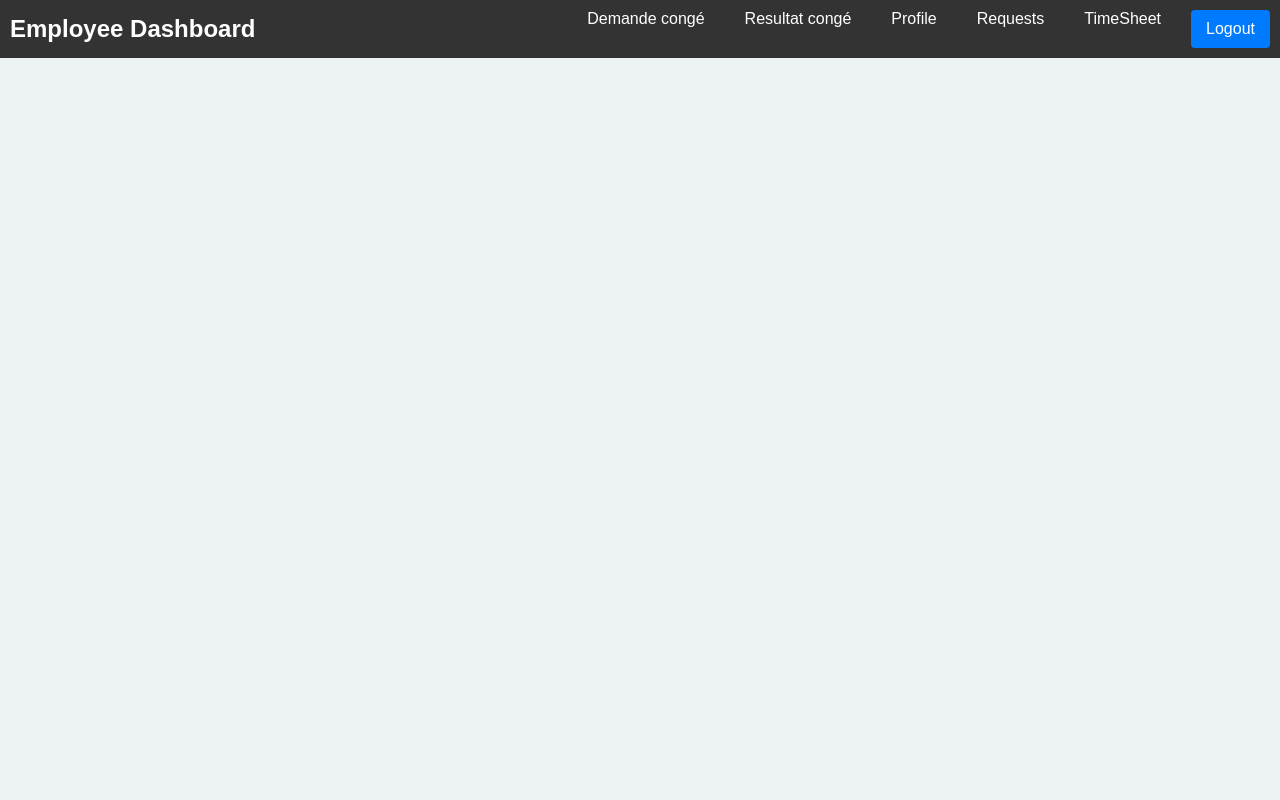
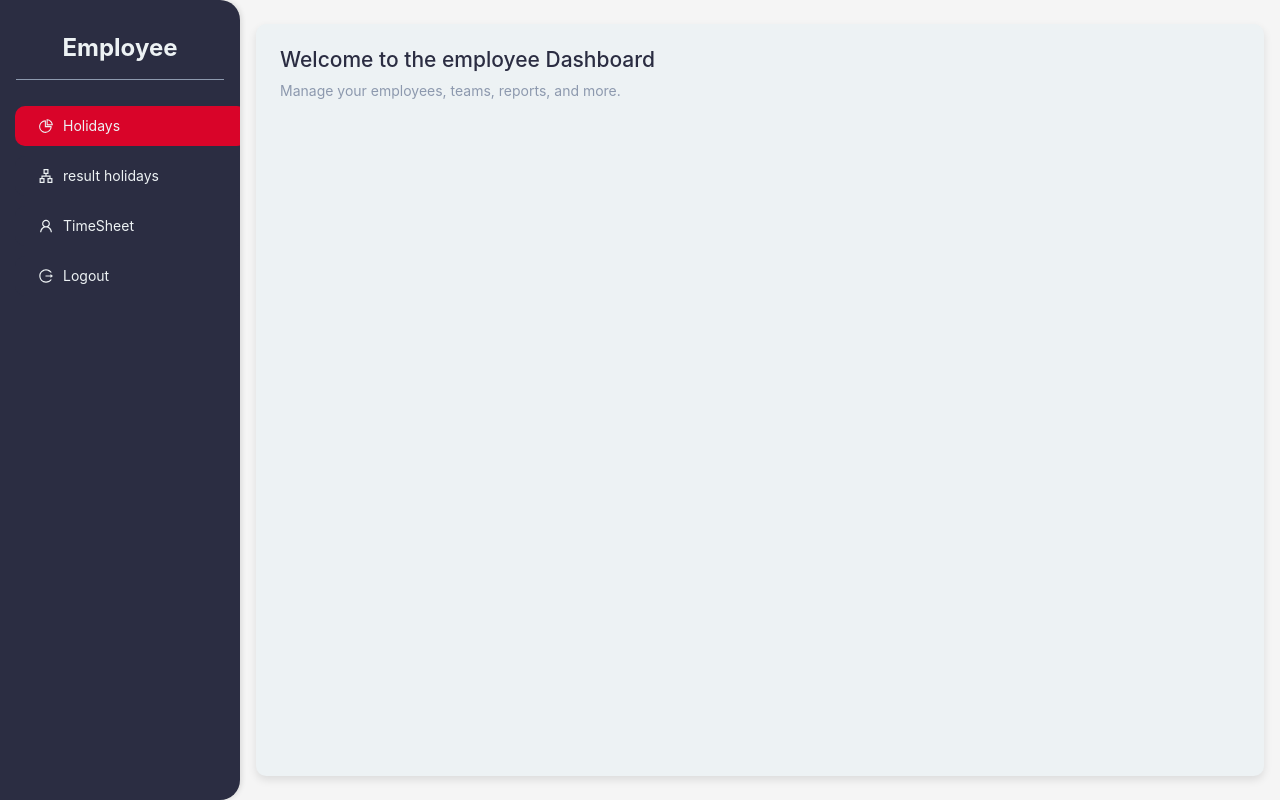
Before and after one commit to feriel568/RH_management_app, a React (Create React App) app in the folder frontend/: page /employeedashbord in a window 1280 px wide. Built offline with nearby package versions, Linux system fonts and the light colour scheme.

Commit message:
Style sideBar and employee dashboard

```diff
--- /dev/null
+++ b/frontend/src/components/SideBarEmployee.js
@@ -0,0 +1,105 @@
+import React from "react";
+import { Layout, Menu } from "antd";
+import { NavLink, useNavigate } from "react-router-dom";
+import {
+  UserOutlined,
+  TeamOutlined,
+  FileOutlined,
+  PieChartOutlined,
+  LogoutOutlined,
+  ApartmentOutlined,
+} from "@ant-design/icons";
+import "antd/dist/reset.css";
+import "../styles/sideBarAdmin.css";
+
+const { Sider } = Layout;
+
+function SideBarEmployee() {
+  const navigate = useNavigate();
+
+  // Logout function
+  const handleLogout = () => {
+    // Clear the token from localStorage (or sessionStorage)
+    localStorage.removeItem("token");
+
+    // Redirect to the home page or login page
+    navigate("/");
+  };
+
+  return (
+    <Layout style={{ minHeight: "100vh" }}>
+      <Sider
+        style={{
+          backgroundColor: "#2B2D42",
+          color: "#EDF2F4",
+          borderRadius: "0 20px 20px 0",
+          overflow: "hidden",
+          boxShadow: "2px 0 5px rgba(0, 0, 0, 0.1)",
+        }}
+        width={240}
+      >
+        <div className="logo" style={logoStyle}>
+          Employee
+        </div>
+
+        <Menu
+          mode="inline"
+          defaultSelectedKeys={["1"]}
+          style={{
+            backgroundColor: "#2B2D42",
+            border: "none",
+          }}
+        >
+          <Menu.Item key="1" icon={<PieChartOutlined />} style={menuItemStyle}>
+            <NavLink to="/conge">Holidays</NavLink>
+          </Menu.Item>
+
+          <Menu.Item key="2" icon={<ApartmentOutlined />} style={menuItemStyle}>
+            <NavLink to="/resultaconge">result holidays</NavLink>
+          </Menu.Item>
+
+          <Menu.Item key="3" icon={<UserOutlined />} style={menuItemStyle}>
+            <NavLink to="/timesheet/create">TimeSheet</NavLink>
+          </Menu.Item>
+
+
+
+
+
+          {/* Logout Menu Item */}
+          <Menu.Item
+            key="7"
+            icon={<LogoutOutlined />}
+            style={menuItemStyle}
+            onClick={handleLogout} // Handle logout on click
+          >
+            Logout
+          </Menu.Item>
+        </Menu>
+      </Sider>
+    </Layout>
+  );
+}
+
+const logoStyle = {
+  height: "64px",
+  margin: "16px",
+  fontSize: "24px",
+  color: "#EDF2F4",
+  display: "flex",
+  alignItems: "center",
+  justifyContent: "center",
+  fontWeight: "bold",
+  borderBottom: "1px solid #8D99AE",
+};
+
+const menuItemStyle = {
+  color: "#EDF2F4",
+  backgroundColor: "#2B2D42",
+  borderColor: "#D90429",
+  borderRadius: "10px",
+  margin: "10px 15px",
+  overflow: "hidden",
+};
+
+export default SideBarEmployee;
--- a/frontend/src/pages/EmployeeDashbord.js
+++ b/frontend/src/pages/EmployeeDashbord.js
@@ -1,64 +1,46 @@
-import React, { useEffect, useState } from 'react';
-import { useNavigate } from 'react-router-dom';
-import { notification } from 'antd';
-import axios from 'axios';
-import '../styles/Navbar.css';
-import "antd/dist/reset.css";
+import "antd/dist/reset.css"; // Ant Design v5 CSS reset
+import '../styles/sideBarAdmin.css'
+import { Layout, Menu } from "antd";
 
-const Navbar = () => {
-  const navigate = useNavigate();
-  const [userId, setUserId] = useState(null);
+import SideBarEmployee from "../components/SideBarEmployee"
 
-  useEffect(() => {
-    // Fetch userId from localStorage (assuming it's stored after login)
-    const storedUserId = localStorage.getItem('userId');
-    if (storedUserId) {
-      setUserId(storedUserId);
-      fetchNotifications(storedUserId); // Fetch notifications when userId is available
-    }
-  }, []);
+const { Sider, Content } = Layout;
+const DashEmployee = () => {
 
-  const fetchNotifications = async () => {
-    try {
-      const userId = localStorage.getItem('userId');
+ return (
 
-      const response = await axios.get(`http://localhost:4005/notification/${userId}`);
-      response.data.forEach((notif) => {
-        // Display each notification using Ant Design's notification component
-        notification.open({
-          message: notif.title,
-          description: notif.message,
-          placement: 'topRight',
-          duration: 5, // The notification will last 5 seconds
-        });
-      });
-    } catch (error) {
-      console.error('Error fetching notifications:', error);
-    }
+
+    <div class="container" style={containerFlex}>
+    <div class="sidebar">
+        <SideBarEmployee />
+        </div>
+
+        <Layout className="site-layout">
+        <Content style={contentStyle}>
+          <h2 style={{ color: "#2B2D42" }}>Welcome to the employee Dashboard</h2>
+          <p style={{ color: "#8D99AE" }}>
+            Manage your employees, teams, reports, and more.
+          </p>
+        </Content>
+      </Layout>
+
+    </div>
+
+ )
+}
+
+
+const contentStyle = {
+    margin: "24px 16px",
+    padding: 24,
+    backgroundColor: "#EDF2F4", // Light background for content area
+    borderRadius: "10px", // Rounded content area
+    boxShadow: "0 4px 8px rgba(0, 0, 0, 0.1)", // Subtle shadow for content
   };
 
-  const handleLogout = () => {
-    // Clear the authentication token or any user-related data from localStorage
-    localStorage.removeItem('token');
-    localStorage.removeItem('userId'); // Clear userId if stored
 
-    // Redirect to the login page
-    navigate('/');
+const containerFlex = {
+    display : "flex"
   };
 
-  return (
-    <nav className="navbar">
-      <div className="navbar-logo">Employee Dashboard</div>
-      <ul className="navbar-links">
-        <li><a href="/conge">Demande congé</a></li>
-        <li><a href="/resultaconge">Resultat congé</a></li>
-        <li><a href="/profile">Profile</a></li>
-        <li><a href="/requests">Requests</a></li>
-        <li><a href="/timesheet/create">TimeSheet</a></li>
-        <li><button onClick={handleLogout}>Logout</button></li>
-      </ul>
-    </nav>
-  );
-};
-
-export default Navbar;
+export default DashEmployee
```
